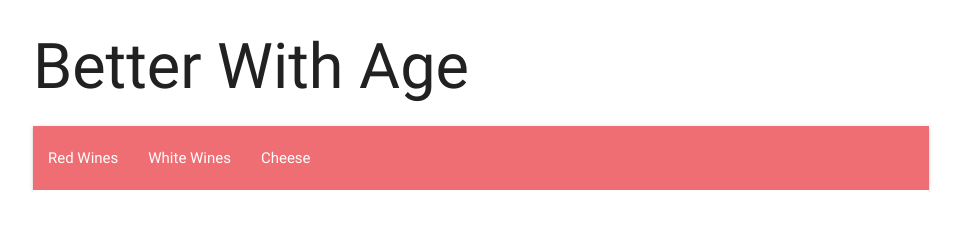
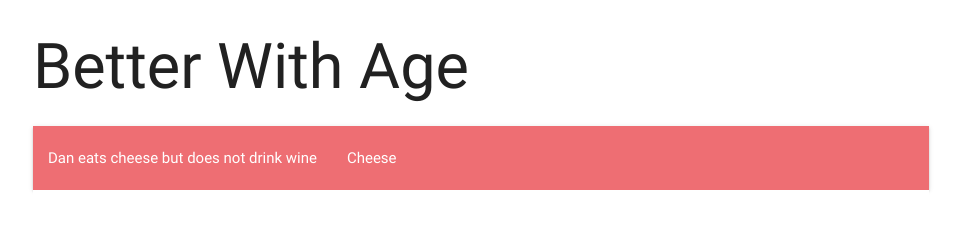
Before and after one commit to shannonio/cheese-and-wine, a plain HTML site: page index.html in a window 1280 px wide. Shown: the top 233 px of the page, without its empty margins (159-1120 px from the left). Drawn offline with nearby package versions, Linux system fonts and the light colour scheme.

Commit message:
There is less wine now

```diff
--- a/index.html
+++ b/index.html
@@ -21,8 +21,7 @@
         <h1 class="name" style="text-align: left">Better With Age</h1>
         <nav class="navbar navbar-default">
         <ul class="nav navbar-nav">
-           <li><a href="#red">Red Wines</a></li>
-           <li><a href="#white">White Wines</a></li>
+           <li><a href="#red">Dan eats cheese but does not drink wine</a></li>
            <li><a href="#cheese">Cheese</a></li>
         </ul>
         </nav>
```
